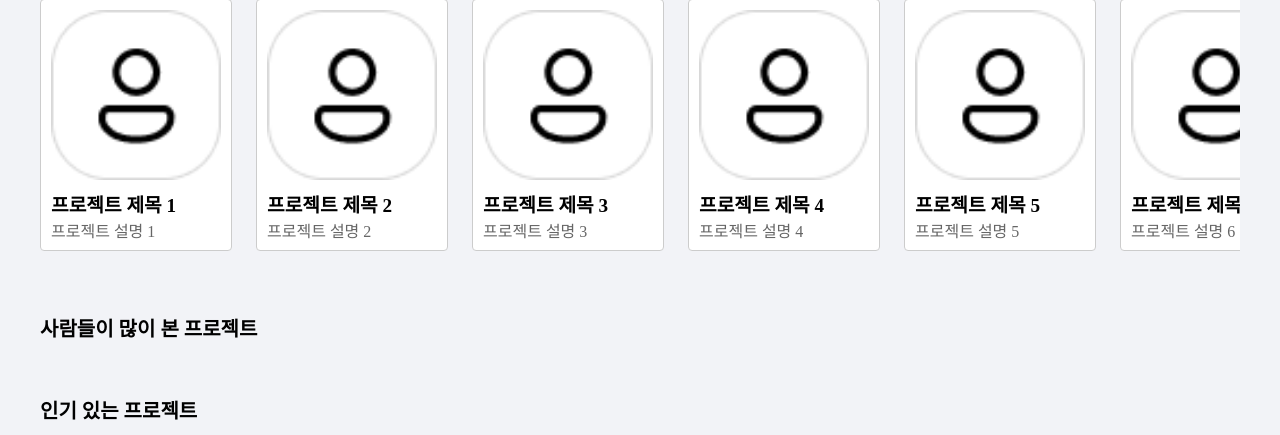
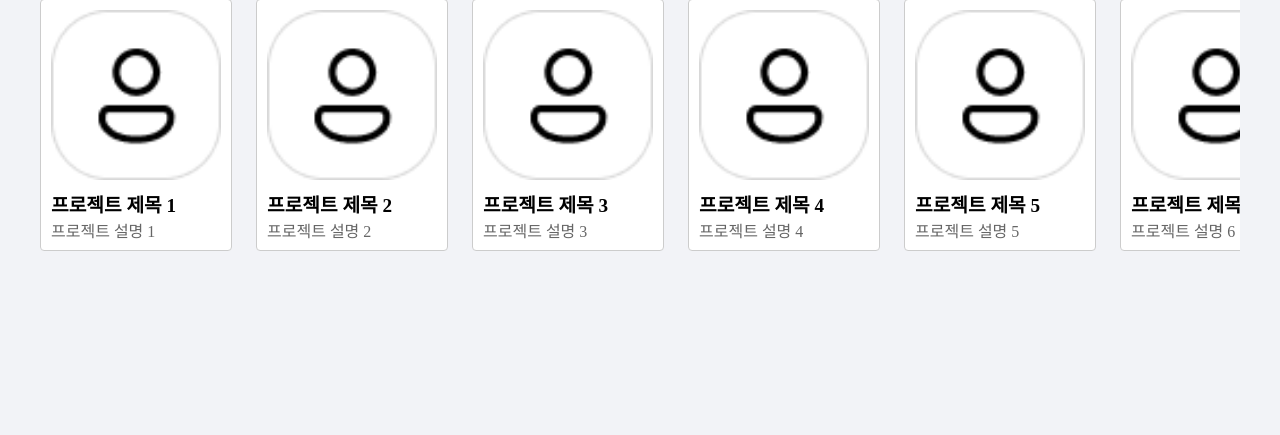
Before and after one commit to nnaX000/2024-Herethon-18_BE, a Django app: page / in a window 1280 px wide. Shown: the part 1107-1542 px from the top of the page. After the commit the page ends 1358 px from the top, so only its background shows below. Run offline with Django 4.2, Linux system fonts and the light colour scheme; data that the repository does not hold is empty; some libraries are stand-ins or nearby versions.

Commit message:
Update main.html

```diff
--- a/project/myapp/templates/main.html
+++ b/project/myapp/templates/main.html
@@ -129,41 +129,6 @@
         {% endfor %}
     </div>
 </section>
-
-
-        <section class="project-section">
-            <h2>사람들이 많이 본 프로젝트</h2>
-            <div class="project-container" id="most-viewed-projects">
-                {% for post in most_viewed_posts %}
-                    <div class="project-box">
-                        {% if post.file %}
-                            <img src="{{ post.file.url }}" alt="프로젝트 이미지">
-                        {% else %}
-                            <img src="{% static 'img/person.png' %}" alt="프로젝트 이미지">
-                        {% endif %}
-                        <div class="project-title">{{ post.title }}</div>
-                        <div class="project-content">{{ post.content }}</div>
-                    </div>
-                {% endfor %}
-            </div>
-        </section>
-
-        <section class="project-section">
-            <h2>인기 있는 프로젝트</h2>
-            <div class="project-container" id="popular-projects">
-                {% for post in popular_posts %}
-                    <div class="project-box">
-                        {% if post.file %}
-                            <img src="{{ post.file.url }}" alt="프로젝트 이미지">
-                        {% else %}
-                            <img src="{% static 'img/person.png' %}" alt="프로젝트 이미지">
-                        {% endif %}
-                        <div class="project-title">{{ post.title }}</div>
-                        <div class="project-content">{{ post.content }}</div>
-                    </div>
-                {% endfor %}
-            </div>
-        </section>
     </main>
     {% load static %}
     <script src="{% static 'js/home.js' %}"></script>
```
